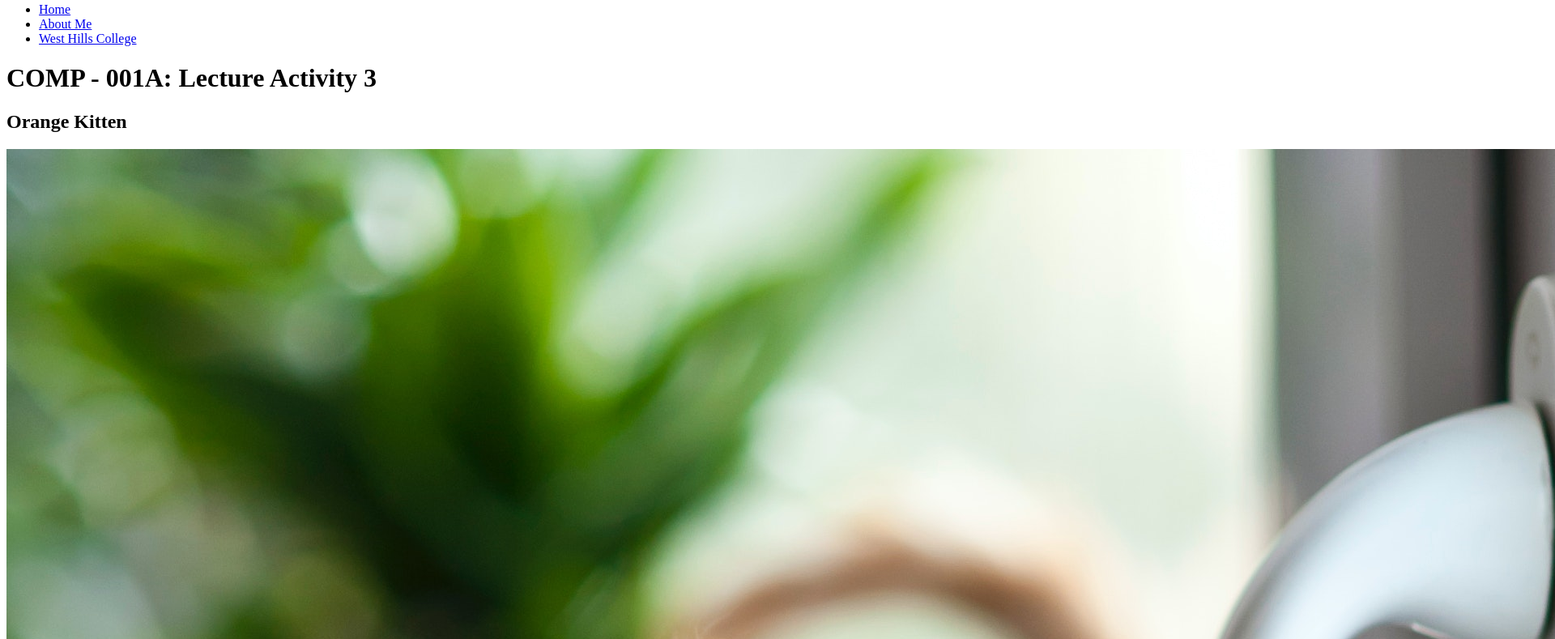
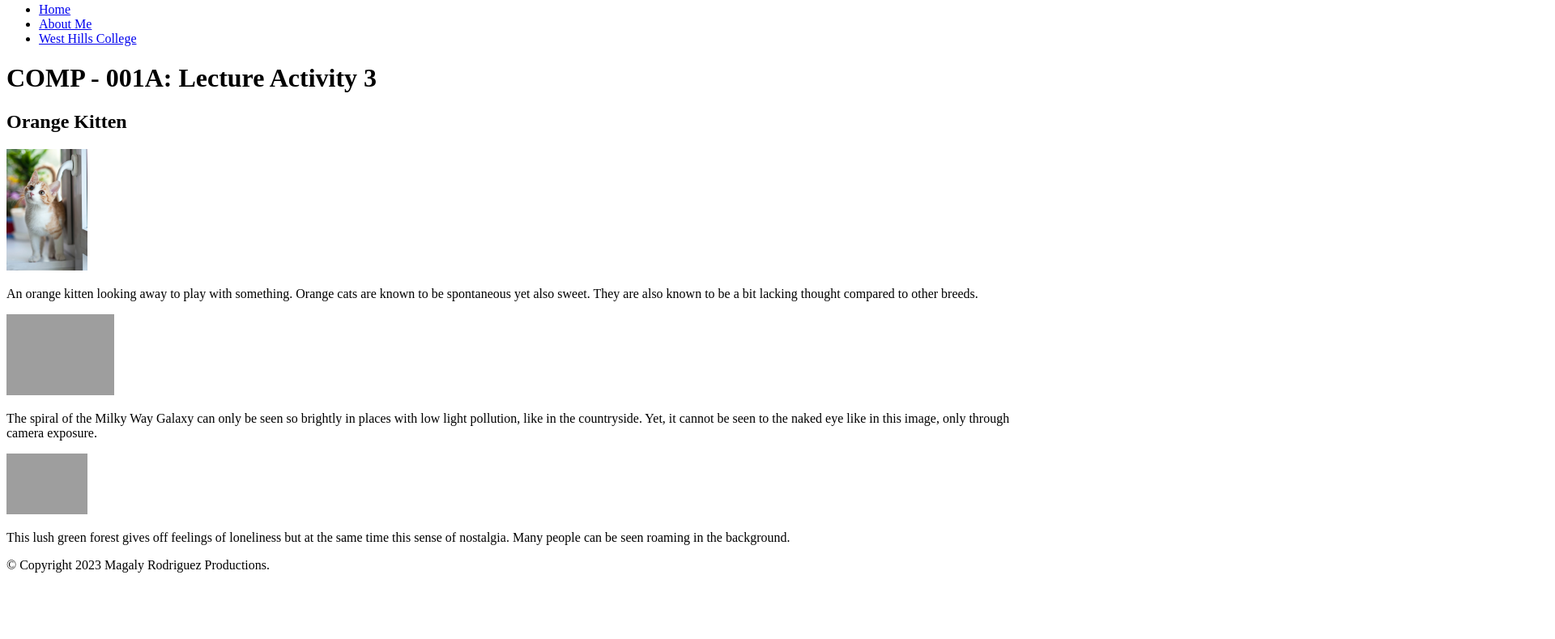
Before and after one commit to magalyrodriguez1/COMP001A.LectureActivity3, a plain HTML site: page index.html in a window 1280 px wide. Shown: the part 13-802 px from the top of the page at 81% size, 1920 px wide, since content can reach past the window. Drawn offline with Linux system fonts and the light colour scheme; grey boxes are pictures that could not be loaded.

Commit message:
edited errors

```diff
--- a/index.html
+++ b/index.html
@@ -2,7 +2,6 @@
 <html lang="en">
     <head>
         <meta charset="UTF-8">
-    <meta name="viewport" content=""width=device-width, initial-scale="1.0">
     <title> Magaly Rodriguez</title>
      <!--this line adds a shortcut icon-->
      <link rel="shortcut icon" href="favicon-1.ico">
@@ -28,27 +27,27 @@
             <!--example of a single div set-->
             <div>
                 <h2>Orange Kitten</h2>
-                <img src="images/kitten.jpg" alt="photo of an orange kitten">
+                <img src="images/kitten.jpg" width="100"  alt="photo of an orange kitten">
                 <p>An orange kitten looking away to play with something.
                     Orange cats are known to be spontaneous yet also sweet.
                     They are also known to be a bit lacking thought compared to
                     other breeds.</p>
             </div>
-            <div><img src="images/milkyway.jpg" alt="photo of the Milky Way Galaxy">
+            <div><img src="images/milkyway.jpg" height="100" alt="photo of the Milky Way Galaxy">
             <p>The spiral of the Milky Way Galaxy can only be seen so brightly in
                 places with low light pollution, like in the countryside. Yet,
                 it cannot be seen to the naked eye like in this image, only through
                 camera exposure. </p>
             </div>
-            <div><img src="images/forest.jpg" alt="photo of a lush green forest">
+            <div><img src="images/forest.jpg" width="100" alt="photo of a lush green forest">
             <p>This lush green forest gives off feelings of loneliness but at the same time
                 this sense of nostalgia. Many people can be seen roaming in the background.</p>
         </div>
         </section>
     </main>
-    </body>
     <footer>
   <!--footer content goes here-->
   <p>&copy; Copyright 2023 Magaly Rodriguez Productions.</p>
     </footer>
+    </body>
 </html>
```
Also changed, not shown: about.html (+4 -1 lines).
